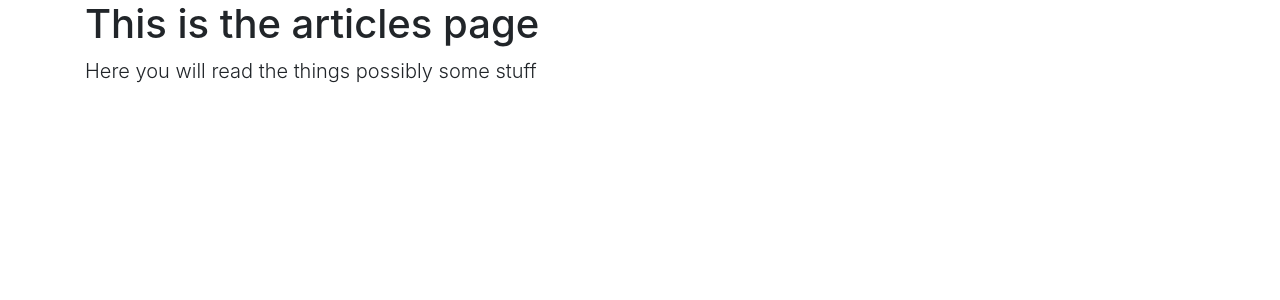
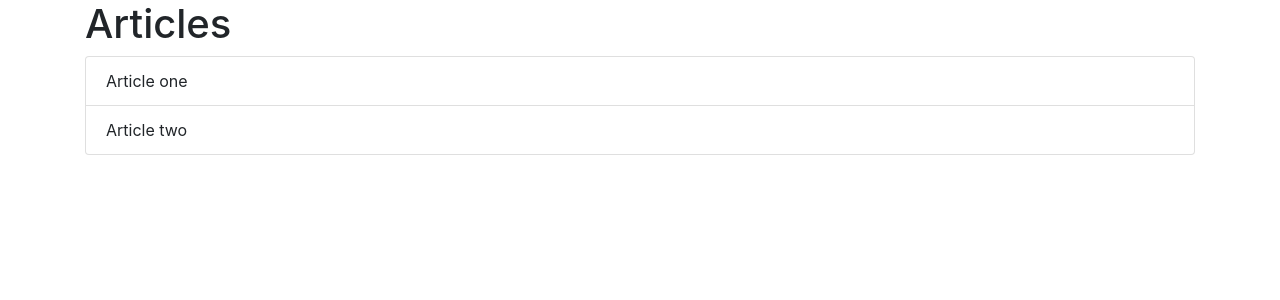
Before and after one commit to Elros-Virtual/ir-portfolio, a Flask app: page /articles in a window 1280 px wide. Shown: the part 56-356 px from the top of the page. Run offline with Flask 2, Linux system fonts and the light colour scheme; some libraries are stand-ins or nearby versions.

Commit message:
add articles page and data

```diff
--- a/ian-cv-site/website-code/app.py
+++ b/ian-cv-site/website-code/app.py
@@ -1,6 +1,9 @@
 from flask import Flask, render_template
+from data import Articles
 
 app = Flask(__name__)
+
+Articles = Articles()
 
 
 @app.route('/')
@@ -15,7 +18,7 @@ def about():
 
 @app.route('/articles')
 def articles():
-    return render_template('articles.html')
+    return render_template('articles.html', articles=Articles)
 
 
 if __name__ == '__main__':
--- a/ian-cv-site/website-code/templates/articles.html
+++ b/ian-cv-site/website-code/templates/articles.html
@@ -1,6 +1,10 @@
 {% extends 'layout.html' %}
 
 {% block body %}
-<h1>This is the articles page</h1>
-<p class="lead">Here you will read the things possibly some stuff</p>
+<h1>Articles</h1>
+<ul class="list-group">
+    {% for article in articles %}
+    <li class="list-group-item">{{article.title}}</li>
+    {% endfor %}
+</ul>
 {% endblock %}
```
Also changed, not shown: ian-cv-site/website-code/data.py (added, +18 -0 lines).
